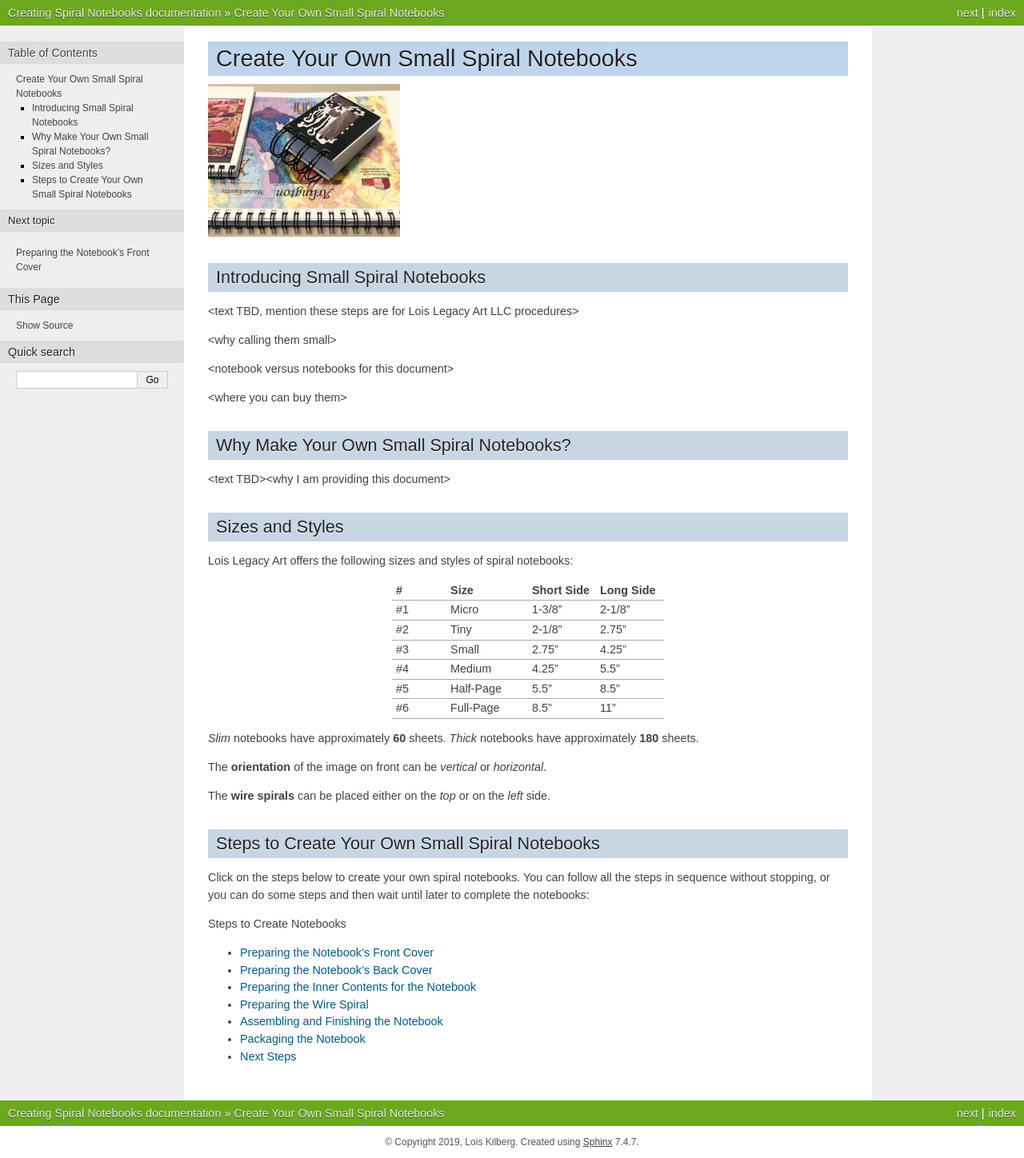
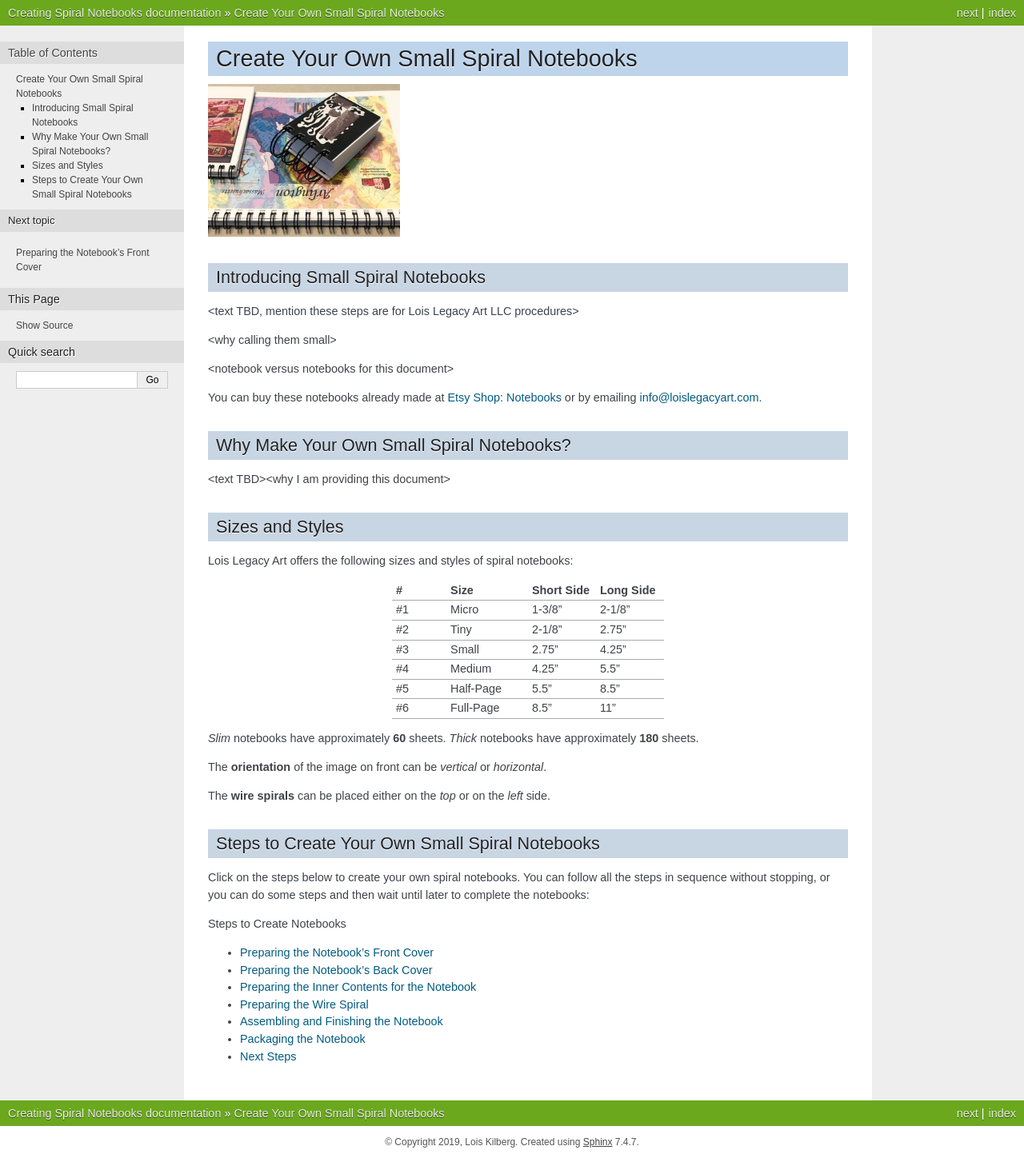
Before and after one commit to loiskilberg/create_spiral_notebook, a Sphinx documentation site: the page built from source/index.rst, in a window 1280 px wide. Shown: the whole page at 80% size. Built offline with Sphinx 7.4.7, drawn with Linux system fonts in a browser that asks for light colours; pages that are not in the unit, such as notebooks, are missing from menus.

Commit message:
add links where to buy

```diff
--- a/source/index.rst
+++ b/source/index.rst
@@ -14,7 +14,7 @@ Introducing Small Spiral Notebooks
 
 <notebook versus notebooks for this document>
 
-<where you can buy them>
+You can buy these notebooks already made at |etsyNotebooks| or by emailing |emailInfoLLC|.
 
 Why Make Your Own Small Spiral Notebooks?
 =========================================
```
